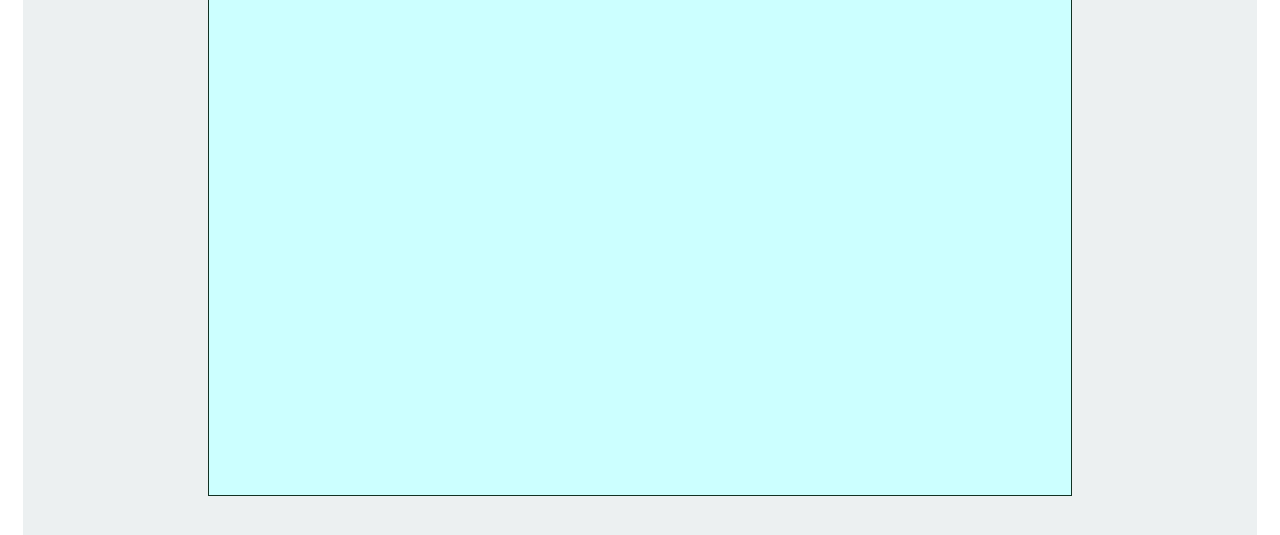
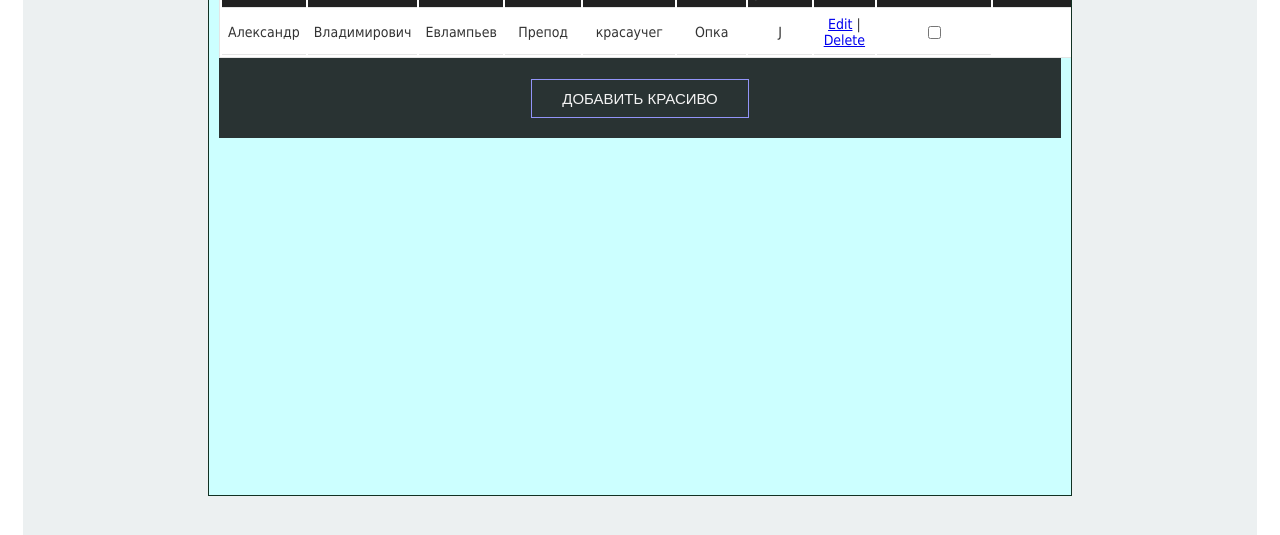
Before and after one commit to Evlampyev/24.01_Django, a Django app: page /first/edit_judges/ in a window 1280 px wide. Shown: the part 202-737 px from the top of the page. Run offline with Django 5.2, Linux system fonts and the light colour scheme; data comes from the database, SQL or seed files in the repository; both versions use the stored data as it was after the commit; data that the repository does not hold is empty.

Commit message:
in BD and delete works

```diff
--- a/homeworks/projecthome/appfirst/form.py
+++ b/homeworks/projecthome/appfirst/form.py
@@ -11,3 +11,4 @@
     organization = forms.CharField(max_length=100)
     status = forms.ChoiceField(choices=STATUSES)
     competition = forms.ModelChoiceField(queryset=Competition.objects.all())
+    is_active = forms.BooleanField()
--- a/homeworks/projecthome/appfirst/templates/appfirst/edit_judges.html
+++ b/homeworks/projecthome/appfirst/templates/appfirst/edit_judges.html
@@ -7,12 +7,15 @@
 
 {% block content %}
 <div class="row">
+    {% if not judges %}
+    <h4>Список судей пока пуст</h4>
+    {% else %}
     <div class="table-caption">Список судей</div>
     <table id="table">
         <thead>
         <tr>
             {% for value in title %}
-                <th>{{ value }}</th>
+            <th>{{ value }}</th>
             {% endfor %}
             <th><input type="checkbox"/></th>
         </tr>
@@ -21,15 +24,24 @@
         {% for judge in judges %}
         <tr>
 
-            {% for key, value in judge.items %}
-                <td data-label="{{key}}">{{value}}</td>
-            {% endfor %}
-
-            <td class="actions"><a href="#">Edit</a> | <a href="{% url 'delete_judge' %}">Delete</a></td>
+            <td>{{judge.name}}</td>
+            <td>{{judge.patronymic}}</td>
+            <td>{{judge.last_name}}</td>
+            <td>{{judge.post}}</td>
+            <td>{{judge.regalia}}</td>
+            <td>{{judge.organization}}</td>
+            <td>{{judge.status}}</td>
+            <td class="actions"><a href="#">Edit</a> | <a href="{% url 'delete_judge' pk=judge.id %}">Delete</a></td>
             <td class="checkbox"><input type="checkbox"/></td>
         </tr>
         {% endfor %}
         </tbody>
     </table>
+    {% endif %}
+
+
+    <div class="container">
+      <a href="{% url 'add_judge' %}" class="btn a_btn">Добавить красиво</a>
+    </div>
 </div>
 {% endblock %}
--- a/homeworks/projecthome/appfirst/urls.py
+++ b/homeworks/projecthome/appfirst/urls.py
@@ -6,7 +6,7 @@
     path('about/', about, name='about'),
     path('base/', base, name='base'),
     path('edit_judges/', edit_judges, name='edit_judges'),
-    path('delete_judge/', delete_judge, name='delete_judge'),
+    path('delete_judge/<int:pk>', delete_judge, name='delete_judge'),
     path('edit_competitions/', edit_competitions, name='edit_competitions'),
     path('add_judge/', add_judge, name='add_judge'),
     # path('about/index', index, name='index'),
--- a/homeworks/projecthome/appfirst/views.py
+++ b/homeworks/projecthome/appfirst/views.py
@@ -1,5 +1,5 @@
 from django.http import HttpResponse
-from django.shortcuts import render
+from django.shortcuts import render, redirect
 from pathlib import Path
 from logging import getLogger
 from appfirst.models import Judge, Competition
@@ -17,39 +17,55 @@
 
 
 def edit_judges(request):
-    list_competition = Judge.competition.through.objects.all().values_list()
-    competition = [comp for comp in list_competition]
-    comp_dict = {}  # словарь: judge_id:[comp_id]
-    for comp in competition:
-        if comp[1] in comp_dict:
-            comp_dict[comp[1]].append(comp[2])
-        else:
-            comp_dict[comp[1]] = [comp[2]]
-    print(comp_dict)
-    # temp = Judge.objects.all().values()
-    temp = Judge.objects.filter(status='судья').values()
-    list_result = []
-    for judge in temp:
-        # print(judge)
-        judge['comp'] = " ".join(
-            Competition.objects.filter(pk=comp_dict[judge['id']][0]).values_list('name',
-                                                                                 flat=True))
-        # print(judge)
-        # если в списке (comp_dict) у судьи несколько соревнований, то не работает,
-        # нужно из списка строку с разделителем сделать
-        # print(comp_dict)
-        list_result.append(judge)
+    judges = Judge.objects.all()
+
     # list_result = [judge for judge in temp]
     context = {
         'title' : ["№ п\п", 'Имя', "Отчество", "Фамилия", "Должность", "Заслуги",
                    "Место работы", "Статус", 'Соревнование', "Редактор"],
-        'judges': list_result
+        'judges': judges
     }
     return render(request, 'appfirst/edit_judges.html', context=context)
 
 
-def delete_judge(request):
-    return HttpResponse("Судья должен был быть удален")
+# def edit_judges(request):
+#     list_competition = Judge.competition.through.objects.all().values_list()
+#     competition = [comp for comp in list_competition]
+#     comp_dict = {}  # словарь: judge_id:[comp_id]
+#     for comp in competition:
+#         if comp[1] in comp_dict:
+#             comp_dict[comp[1]].append(comp[2])
+#         else:
+#             comp_dict[comp[1]] = [comp[2]]
+#     print(comp_dict)
+#     # temp = Judge.objects.all().values()
+#     temp = Judge.objects.filter(status='J').values()
+#     list_result = []
+#     for judge in temp:
+#         # print(judge)
+#         judge['comp'] = " ".join(
+#             Competition.objects.filter(pk=comp_dict[judge['id']][0]).values_list('name',
+#                                                                                  flat=True))
+#         # print(judge)
+#         # если в списке (comp_dict) у судьи несколько соревнований, то не работает,
+#         # нужно из списка строку с разделителем сделать
+#         # print(comp_dict)
+#         list_result.append(judge)
+#     # list_result = [judge for judge in temp]
+#     context = {
+#         'title' : ["№ п\п", 'Имя', "Отчество", "Фамилия", "Должность", "Заслуги",
+#                    "Место работы", "Статус", 'Соревнование', "Редактор"],
+#         'judges': list_result
+#     }
+#     return render(request, 'appfirst/edit_judges.html', context=context)
+
+
+def delete_judge(request, pk):
+    """Delete judge on pk"""
+    judge = Judge.objects.filter(id=pk)
+    judge.delete()
+    logger.info(f'{judge} deleted')
+    return redirect('/first/edit_judges/')
 
 
 def edit_judge(request):
@@ -68,8 +84,15 @@
             organization = form.cleaned_data['organization']
             status = form.cleaned_data['status']
             competition = form.cleaned_data['competition']
+            is_active = form.cleaned_data['is_active']
+            judge = Judge(name=name, patronymic=patronymic, last_name=last_name,
+                          organization=organization, post=post, regalia=regalia,
+                          status=status, is_active=is_active)
+            # разобраться с соревнованиеми
+            judge.save()
+            logger.info(f'Получили данные {name=}, {last_name=}.')
+            return redirect('/first/edit_judges/')
 
-            logger.info(f'Получили данные {name=}, {last_name=}.')
     else:
         form = UserForm()
     return render(request, 'appfirst/add_judge.html', {'form': form})
--- a/homeworks/projecthome/static/css/stylesheet.css
+++ b/homeworks/projecthome/static/css/stylesheet.css
@@ -318,3 +318,54 @@
 }
 
 /* +++++++++++++окончание таблицы редактирования судей ++++++++++++++++++++++*/
+
+/* Кнопка красива добавить */
+
+.container {
+  background: linear-gradient(rgba(0, 0, 0, 0.8), rgba(0, 0, 0, 0.8));
+  font-family: Arial, Helvetica, sans-serif;
+  display: flex;
+  justify-content: center;
+  align-items: center;
+  height: 10vh;
+  padding: 0;
+  margin: 0;
+}
+
+.a_btn {
+  font-size: 1.5rem;
+  padding: 1rem 3rem;
+  color: #f4f4f4;
+  text-transform: uppercase;
+}
+
+.btn {
+  text-decoration: none;
+  border: 1px solid rgb(146, 148, 248);
+  position: relative;
+  overflow: hidden;
+}
+
+.btn:hover {
+  box-shadow: 1px 1px 25px 10px rgba(146, 148, 248, 0.4);
+}
+
+.btn:before {
+  content: "";
+  position: absolute;
+  top: 0;
+  left: -100%;
+  width: 100%;
+  height: 100%;
+  background: linear-gradient(
+    120deg,
+    transparent,
+    rgba(146, 148, 248, 0.4),
+    transparent
+  );
+  transition: all 650ms;
+}
+
+.btn:hover:before {
+  left: 100%;
+}
--- a/homeworks/projecthome/templates/base.html
+++ b/homeworks/projecthome/templates/base.html
@@ -3,6 +3,8 @@
 <html lang="ru">
 <head>
     <meta charset="UTF-8">
+    <meta name="viewport" content="width=device-width, initial-scale=1.0" />
+    <meta http-equiv="X-UA-Compatible" content="ie=edge" />
     {% block title %}
     <title>Базовый шаблон</title>
     {% endblock %}
```
Also changed, not shown: homeworks/projecthome/appfirst/templates/appfirst/edit_judges_old.html (added, +35 -0 lines), homeworks/projecthome/appfirst/migrations/0004_judge_is_active.py (added), homeworks/projecthome/db.sqlite3, 1 other file.
